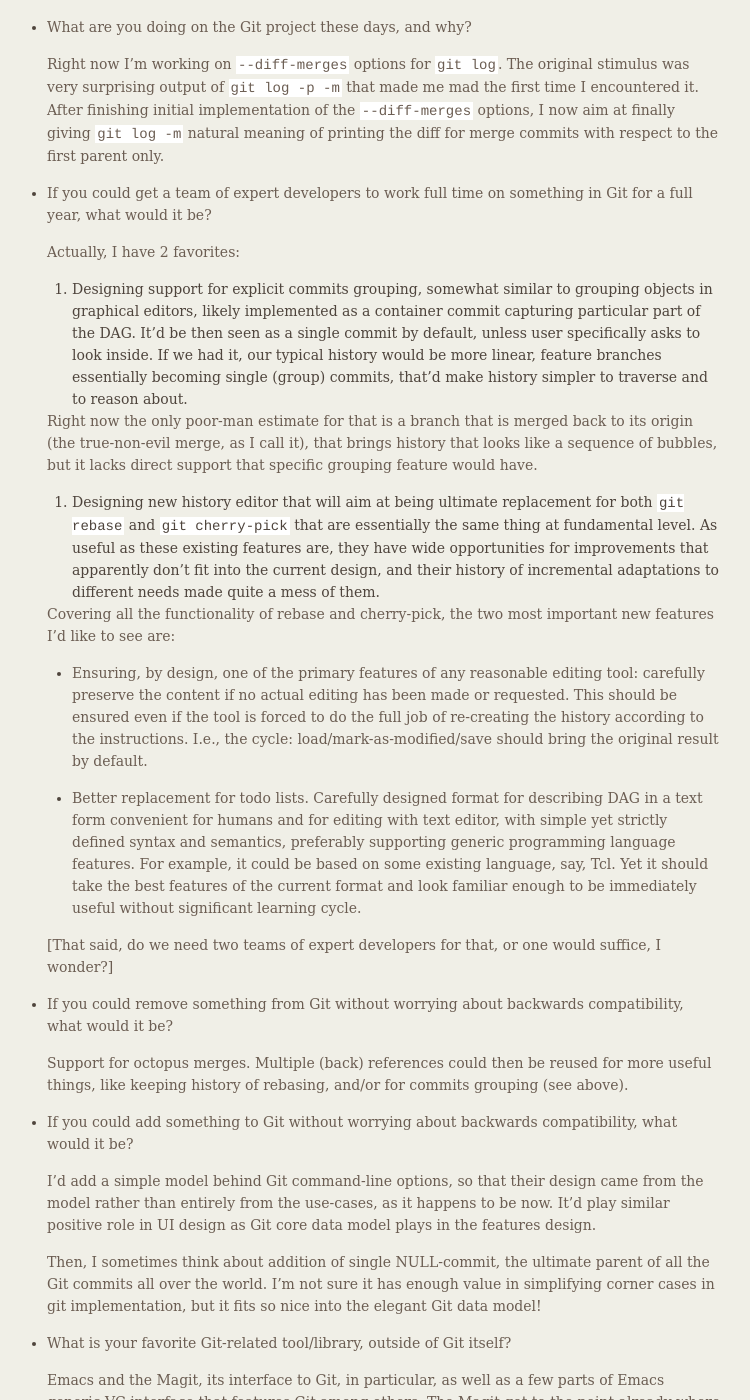
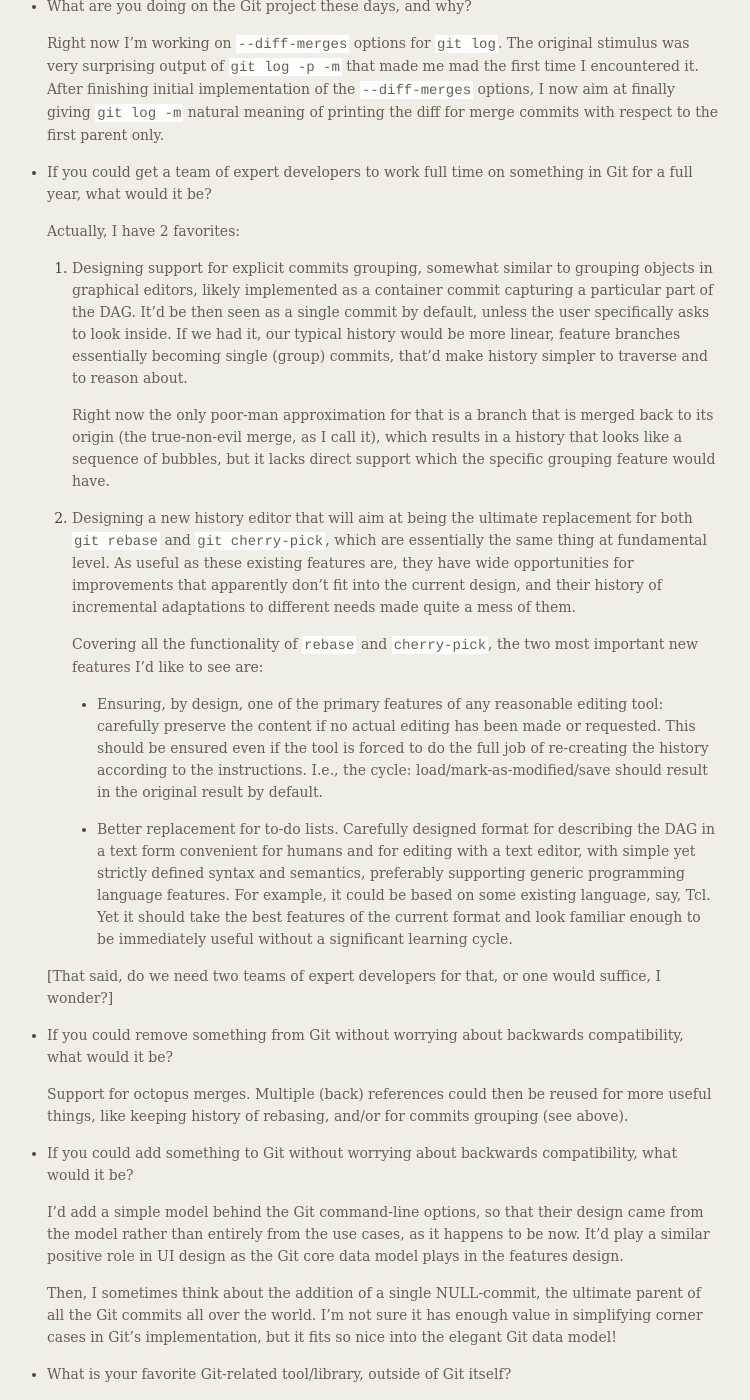
Before and after one commit to git/git.github.io, a Jekyll site: the page built from rev_news/drafts/edition-71.md, in a window 1280 px wide and 1400 px high, scrolled down 1874 px. Shown: the whole window, without its empty margins (387-1137 px from the left). Built offline with Jekyll 4.4.1, drawn with Linux system fonts in a browser that asks for light colours; some of the changed text lies outside the part shown.

Commit message:
Applied my usual tiny typo fixes and rephrasings.

```diff
--- a/rev_news/drafts/edition-71.md
+++ b/rev_news/drafts/edition-71.md
@@ -42,7 +42,7 @@
   respectively.
 
   The fourth new mode, called "first-parent", though allows to get the
-  same output as `-p --first-parent` but "without the changes in
+  same output as `-p --first-parent`, but "without the changes in
   history traversal that the `--first-parent` option causes".
 
   Sergey's patch series also refactored some code and fixed a small
@@ -72,7 +72,7 @@
 
   Sergey sent a new v2 version of his patch series with 33 patches, so
   6 more than in v1. One change compared to the previous version was
-  that the diff output for the new --diff-merges options didn't affect
+  that the diff output for the new `--diff-merges` options didn't affect
   non-merge commits. Another change was that short mnemonics
   `--diff-merges=(1|m|c|cc)` were provided on top of long mode
   names. A lot of smaller changes addressed Elijah's and Junio's
@@ -85,7 +85,7 @@
   Sergey sent a new v3 version, with 32 patches, one less than in v2.
   The changes were mostly following reviewers' suggestions. Felipe
   commented positively on one patch, and Junio said he didn't spot
-  anything objectionable in the series and was ok to start merging it
+  anything objectionable in the series and was OK to start merging it
   to the next branch.
 
 <!---
@@ -96,10 +96,10 @@
 
 * Who are you and what do you do?
 
-  I'm a software engineer and system architect at JAVAD GNSS, working in its
+  I'm a software engineer and system architect at JAVAD GNSS, working in their
   Moscow Research Center, in Russia. We design (and manufacture) high-end
   GNSS receivers, both hardware and software. Design and implementation of
-  receivers firmware is my primary job for about 25 years already. I'm
+  receiver firmware is my primary job for about 25 years already. I'm
   also responsible for the development tools our team is using, and that's
   where GNU/Linux and then Git come to the picture.
 
@@ -136,42 +136,42 @@
   Actually, I have 2 favorites:
 
   1. Designing support for explicit commits grouping, somewhat similar to
-  grouping objects in graphical editors, likely implemented as a container
-  commit capturing particular part of the DAG. It'd be then seen as a
-  single commit by default, unless user specifically asks to look inside.
-  If we had it, our typical history would be more linear, feature branches
-  essentially becoming single (group) commits, that'd make history simpler
-  to traverse and to reason about.
+     grouping objects in graphical editors, likely implemented as a container
+     commit capturing a particular part of the DAG. It'd be then seen as a
+     single commit by default, unless the user specifically asks to look inside.
+     If we had it, our typical history would be more linear, feature branches
+     essentially becoming single (group) commits, that'd make history simpler
+     to traverse and to reason about.
 
-  Right now the only poor-man estimate for that is a branch that is merged
-  back to its origin (the true-non-evil merge, as I call it), that brings
-  history that looks like a sequence of bubbles, but it lacks direct
-  support that specific grouping feature would have.
+     Right now the only poor-man approximation for that is a branch that is merged
+     back to its origin (the true-non-evil merge, as I call it), which results in a
+     history that looks like a sequence of bubbles, but it lacks direct
+     support which the specific grouping feature would have.
 
-  2. Designing new history editor that will aim at being ultimate
-  replacement for both `git rebase` and `git cherry-pick` that are
-  essentially the same thing at fundamental level. As useful as these
-  existing features are, they have wide opportunities for improvements
-  that apparently don't fit into the current design, and their history of
-  incremental adaptations to different needs made quite a mess of them.
+  2. Designing a new history editor that will aim at being the ultimate
+     replacement for both `git rebase` and `git cherry-pick`, which are
+     essentially the same thing at fundamental level. As useful as these
+     existing features are, they have wide opportunities for improvements
+     that apparently don't fit into the current design, and their history of
+     incremental adaptations to different needs made quite a mess of them.
 
-  Covering all the functionality of rebase and cherry-pick, the two most
-  important new features I'd like to see are:
+     Covering all the functionality of `rebase` and `cherry-pick`, the two most
+     important new features I'd like to see are:
 
-  - Ensuring, by design, one of the primary features of any reasonable
-  editing tool: carefully preserve the content if no actual editing has
-  been made or requested. This should be ensured even if the tool is
-  forced to do the full job of re-creating the history according to the
-  instructions. I.e., the cycle: load/mark-as-modified/save should bring
-  the original result by default.
+     - Ensuring, by design, one of the primary features of any reasonable
+       editing tool: carefully preserve the content if no actual editing has
+       been made or requested. This should be ensured even if the tool is
+       forced to do the full job of re-creating the history according to the
+       instructions. I.e., the cycle: load/mark-as-modified/save should result in
+       the original result by default.
 
-  - Better replacement for todo lists. Carefully designed format for
-  describing DAG in a text form convenient for humans and for editing with
-  text editor, with simple yet strictly defined syntax and semantics,
-  preferably supporting generic programming language features. For
-  example, it could be based on some existing language, say, Tcl. Yet it
-  should take the best features of the current format and look familiar
-  enough to be immediately useful without significant learning cycle.
+     - Better replacement for to-do lists. Carefully designed format for
+       describing the DAG in a text form convenient for humans and for editing with
+       a text editor, with simple yet strictly defined syntax and semantics,
+       preferably supporting generic programming language features. For
+       example, it could be based on some existing language, say, Tcl. Yet it
+       should take the best features of the current format and look familiar
+       enough to be immediately useful without a significant learning cycle.
 
   [That said, do we need two teams of expert developers for that, or one
   would suffice, I wonder?]
@@ -186,14 +186,14 @@
 * If you could add something to Git without worrying about
   backwards compatibility, what would it be?
 
-  I'd add a simple model behind Git command-line options, so that their
-  design came from the model rather than entirely from the use-cases, as
-  it happens to be now. It'd play similar positive role in UI design as
-  Git core data model plays in the features design.
+  I'd add a simple model behind the Git command-line options, so that their
+  design came from the model rather than entirely from the use cases, as
+  it happens to be now. It'd play a similar positive role in UI design as
+  the Git core data model plays in the features design.
 
-  Then, I sometimes think about addition of single NULL-commit, the
+  Then, I sometimes think about the addition of a single NULL-commit, the
   ultimate parent of all the Git commits all over the world. I'm not sure
-  it has enough value in simplifying corner cases in git implementation,
+  it has enough value in simplifying corner cases in Git's implementation,
   but it fits so nice into the elegant Git data model!
 
 * What is your favorite Git-related tool/library, outside of Git
@@ -201,7 +201,7 @@
 
   Emacs and the Magit, its interface to Git, in particular, as well as a
   few parts of Emacs generic VC interface that features Git among others.
-  The Magit got to the point already where I rarely find myself using Git
+  The Magit got to the point already where I rarely find myself using the Git
   command-line directly, and then mostly for some batch-processing, or on
   hosts where Emacs is not readily available.
 
@@ -226,12 +226,12 @@
 
 __Various__
 
-* [Meet Praefect: The traffic manager making your Git data highly available](https://about.gitlab.com/blog/2021/01/21/high-availability-git-storage-with-praefect/)
+* [Meet Praefect: The traffic manager making your Git data highly available](https://about.gitlab.com/blog/2021/01/21/high-availability-git-storage-with-praefect/):
   How GitLab scales Git and makes it highly available.
 
 __Light reading__
 
-* [Git Metadata Cloning](https://www.alchemists.io/articles/git_metadata_cloning)- Learn about the
+* [Git Metadata Cloning](https://www.alchemists.io/articles/git_metadata_cloning) - Learn about the
   performance impacts of cloning repository metadata.
 
 __Git tools and sites__
```
Also changed, not shown: other parts of rev_news/drafts/edition-71.md (+3 -3 lines).
